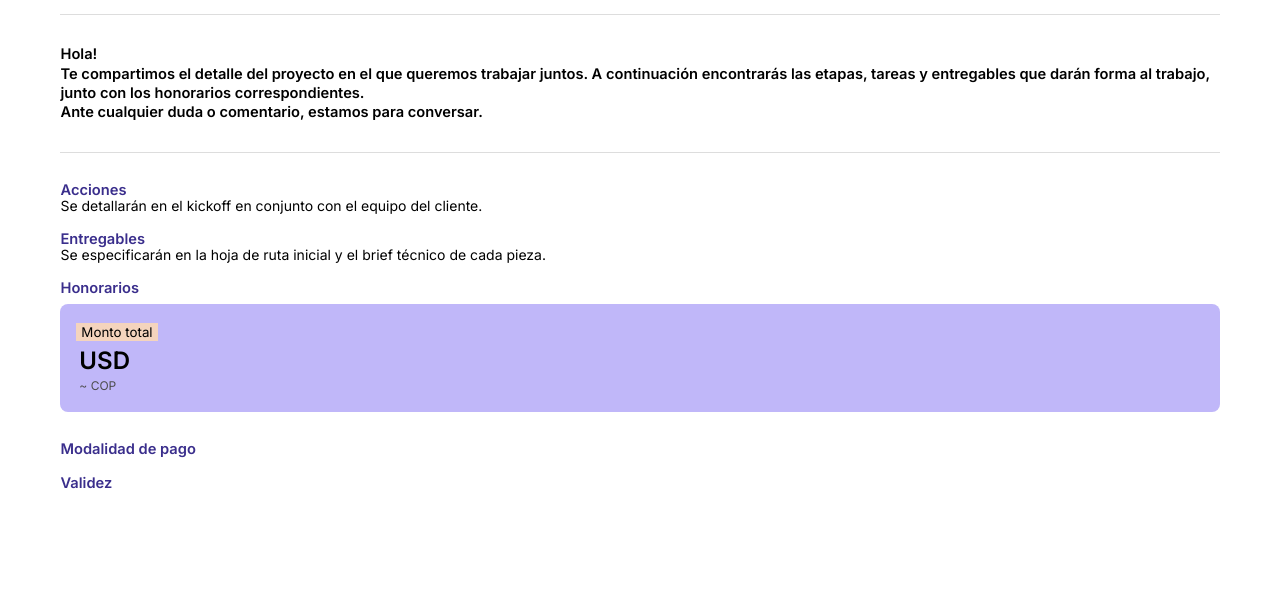
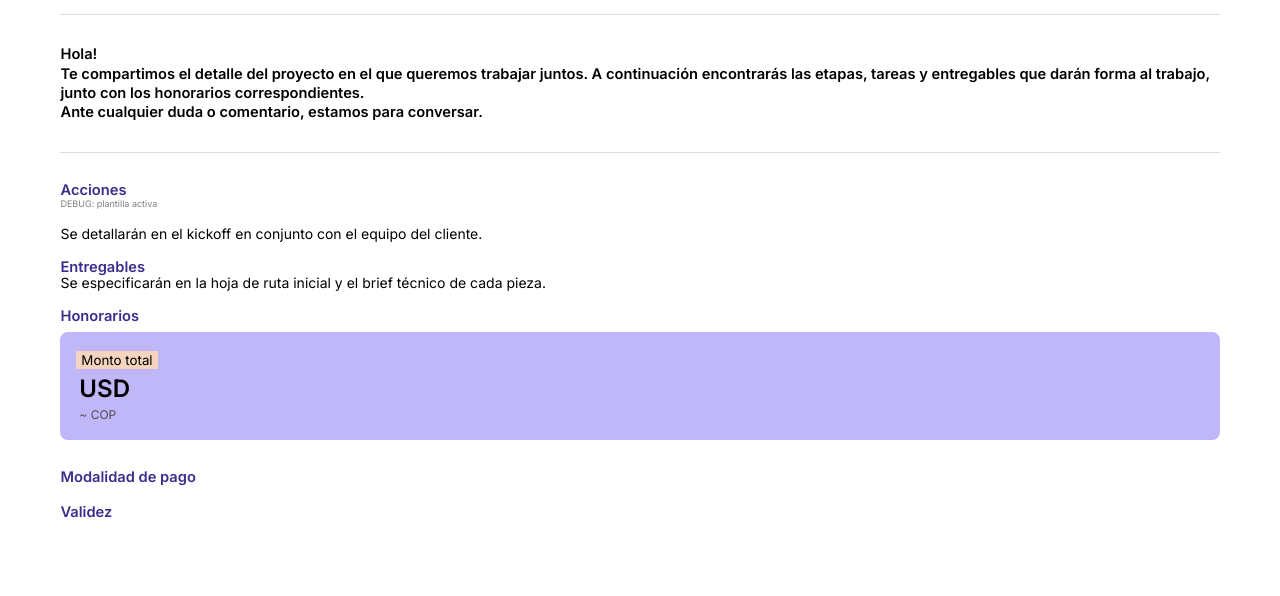
Before and after one commit to PupoAbratte/CotizadorTIB, a Python web app: template templates/quote.html in a window 1280 px wide. Shown: the part 213-809 px from the top of the page. Before the commit the page ends 702 px from the top, so only its background shows below. Run offline with Jinja, Linux system fonts and the light colour scheme; the template is opened without the code that fills it, so the values that code supplies are empty.

Commit message:
debug para verificar pdf

```diff
--- a/templates/quote.html
+++ b/templates/quote.html
@@ -163,6 +163,7 @@
 
     <!-- ACCIONES -->
     <h2>Acciones</h2>
+    <p style="font-size:9px;opacity:.5">DEBUG: plantilla activa</p>
     {% if breakdown and breakdown|length > 0 %}
       <ul>
         {% for b in breakdown %}
```
